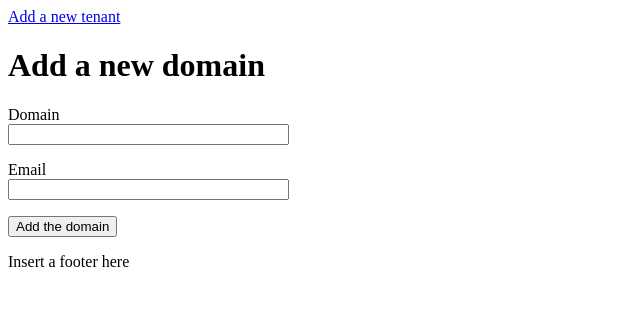
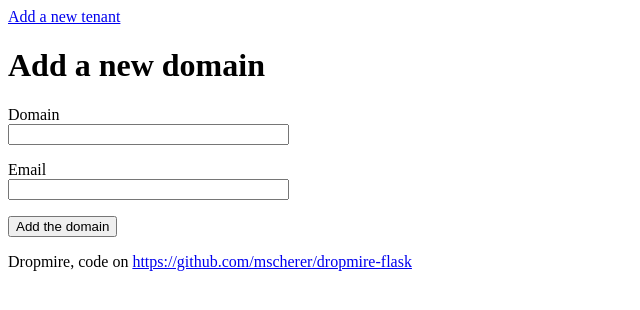
Before and after one commit to mscherer/dropmire-flask, a Flask app: page /add.html in a window 1280 px wide. Shown: the top 310 px of the page, without its empty margins (0-640 px from the left). Run offline with Flask 2, Linux system fonts and the light colour scheme.

Commit message:
Add a better footer

```diff
--- a/app/templates/_footer.html
+++ b/app/templates/_footer.html
@@ -1 +1 @@
-Insert a footer here
+<div class=footer>Dropmire, code on <a href=https://github.com/mscherer/dropmire-flask>https://github.com/mscherer/dropmire-flask</a></div>
```
